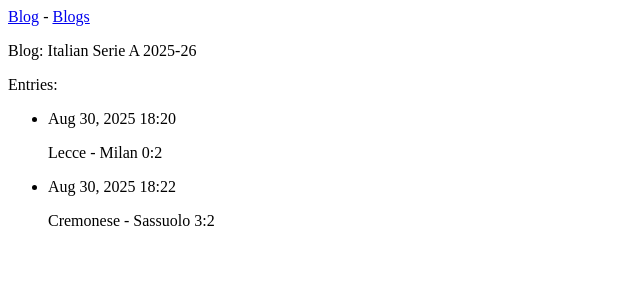
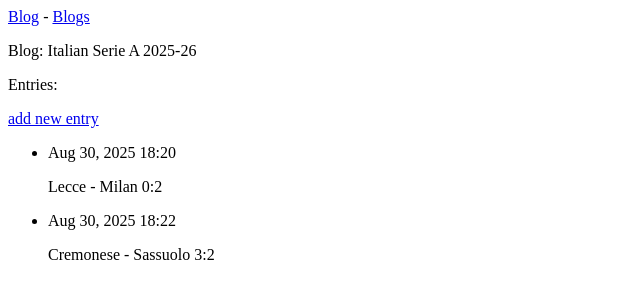
Before and after one commit to JackSys-m/blog, a Django app: page /blogs/1/ in a window 1280 px wide. Shown: the top 300 px of the page, without its empty margins (0-640 px from the left). Run offline with Django 5.2, Linux system fonts and the light colour scheme; data comes from the database, SQL or seed files in the repository.

Commit message:
Add link to page new_enrty in template blog.html

```diff
--- a/blogs/templates/blogs/blog.html
+++ b/blogs/templates/blogs/blog.html
@@ -5,6 +5,10 @@
   <p>Blog: {{blog}}</p>
 
   <p>Entries:</p>
+  <p>
+    <a href= "{% url "blogs:new_entry" blog.id %}">add new entry</a>
+  </p>
+
   <ul>
   {% for entry in entries %}
     <li>
```
